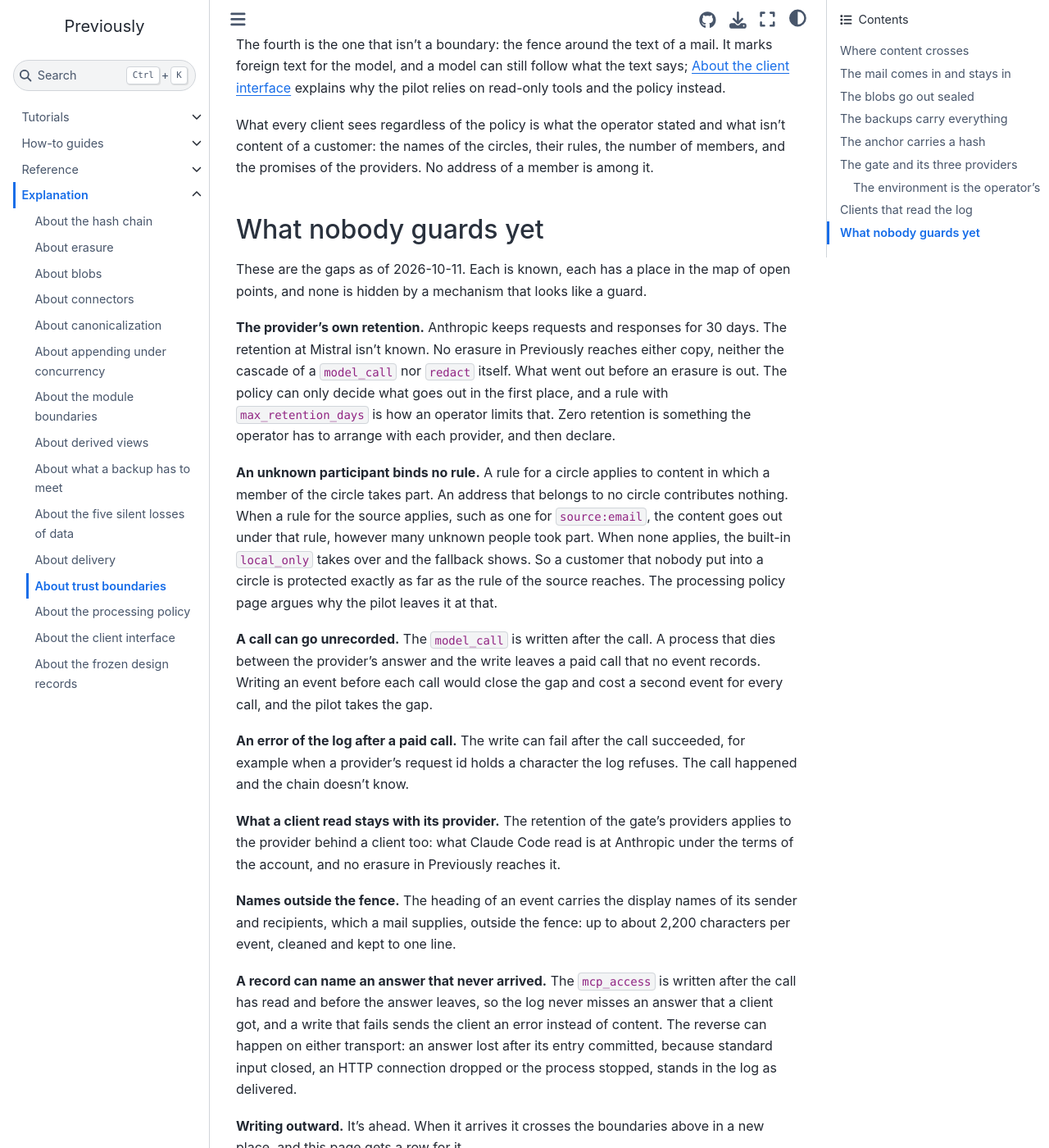
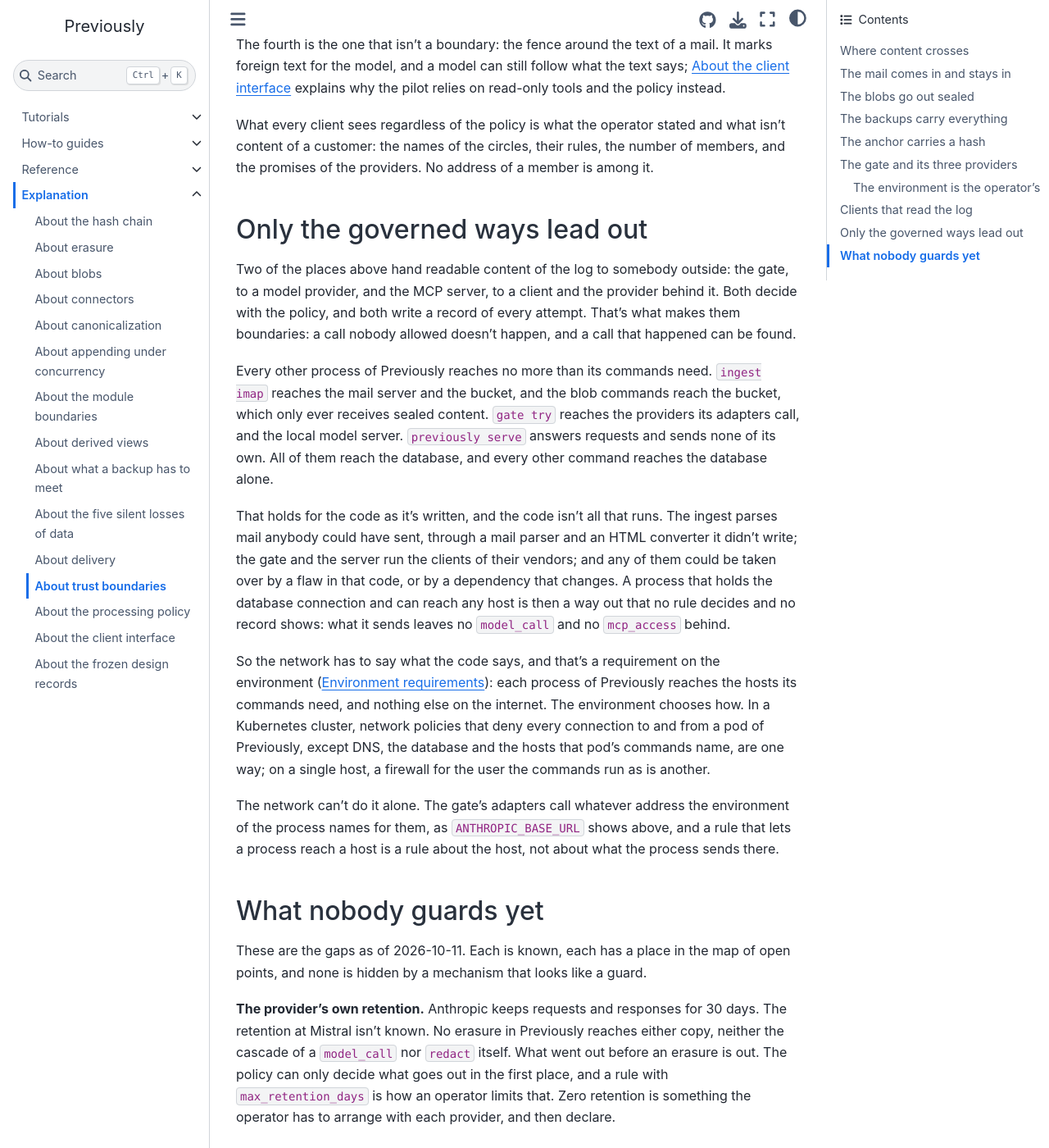
Before and after one commit to jensens/previously, a Sphinx documentation site: the page built from docs/explanation/trust-boundaries.md, in a window 1280 px wide and 1400 px high, scrolled down 4243 px. Shown: the whole window at 82% size. Built offline with Sphinx 7.4.7 and the Sphinx Book theme 1.1.4, drawn with Linux system fonts in a browser that asks for light colours.

Commit message:
docs: each process reaches only what its commands need
The handoffs promised that the content of the log leaves only through
the gate's calls and the MCP server; until kup6s added network policies,
nothing in the namespace enforced it. environment.md now requires it,
command by command: the ingest reaches the mail server and the bucket,
the blob commands the bucket, gate try its providers and the local model
server, serve and mcp nothing beyond the database. trust-boundaries.md
says why the network has to say what the code says, with kup6s's
network policies and a host firewall as examples only.

Assisted-By: Claude Opus 5.5 <noreply@anthropic.com>

```diff
--- a/docs/explanation/trust-boundaries.md
+++ b/docs/explanation/trust-boundaries.md
@@ -113,6 +113,31 @@ It marks foreign text for the model, and a model can still follow what the text
 What every client sees regardless of the policy is what the operator stated and what isn't content of a customer: the names of the circles, their rules, the number of members, and the promises of the providers.
 No address of a member is among it.
 
+(network-ways-out)=
+
+## Only the governed ways lead out
+
+Two of the places above hand readable content of the log to somebody outside: the gate, to a model provider, and the MCP server, to a client and the provider behind it.
+Both decide with the policy, and both write a record of every attempt.
+That's what makes them boundaries: a call nobody allowed doesn't happen, and a call that happened can be found.
+
+Every other process of Previously reaches no more than its commands need.
+`ingest imap` reaches the mail server and the bucket, and the blob commands reach the bucket, which only ever receives sealed content.
+`gate try` reaches the providers its adapters call, and the local model server.
+`previously serve` answers requests and sends none of its own.
+All of them reach the database, and every other command reaches the database alone.
+
+That holds for the code as it's written, and the code isn't all that runs.
+The ingest parses mail anybody could have sent, through a mail parser and an HTML converter it didn't write; the gate and the server run the clients of their vendors; and any of them could be taken over by a flaw in that code, or by a dependency that changes.
+A process that holds the database connection and can reach any host is then a way out that no rule decides and no record shows: what it sends leaves no `model_call` and no `mcp_access` behind.
+
+So the network has to say what the code says, and that's a requirement on the environment ({ref}`environment-requirements`): each process of Previously reaches the hosts its commands need, and nothing else on the internet.
+The environment chooses how.
+In a Kubernetes cluster, network policies that deny every connection to and from a pod of Previously, except DNS, the database and the hosts that pod's commands name, are one way; on a single host, a firewall for the user the commands run as is another.
+
+The network can't do it alone.
+The gate's adapters call whatever address the environment of the process names for them, as `ANTHROPIC_BASE_URL` shows above, and a rule that lets a process reach a host is a rule about the host, not about what the process sends there.
+
 ## What nobody guards yet
 
 These are the gaps as of 2026-10-11.
```
Also changed, not shown: docs/reference/environment.md (+1 -0 lines).
